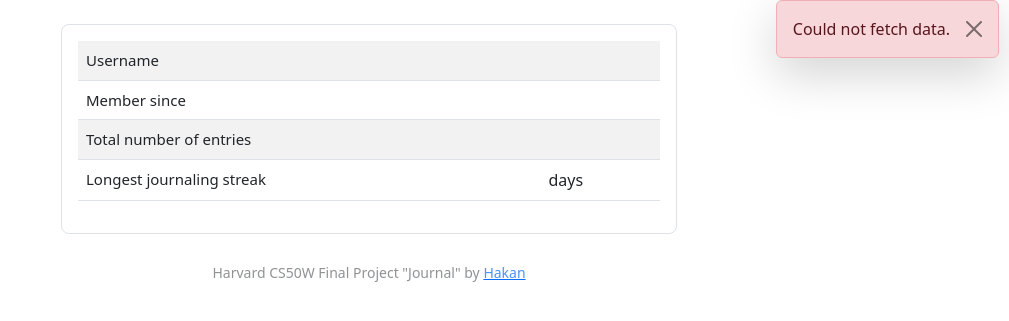
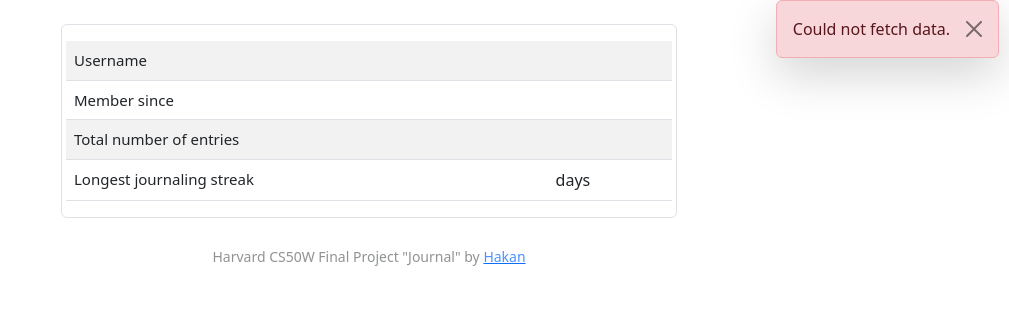
Before and after one commit to hakanayata/journal, a Django app: page /profile in a window 1280 px wide. Shown: the part 64-385 px from the top of the page, without its empty margins (271-1280 px from the left). Run offline with Django 4.2, Linux system fonts and the light colour scheme.

Commit message:
table style upd

```diff
--- a/journal/templates/journal/profile.html
+++ b/journal/templates/journal/profile.html
@@ -3,7 +3,7 @@
 {% block body %}
 
 <div class="container d-grid col-12 col-lg-6 mt-2 mx-auto">
-    <div class="border rounded-3 p-3 my-3">
+    <div class="border rounded-2 pt-3 px-1 my-3">
         <table class="table table-striped" id="profileTable">
             <tr>
                 <td>Username</td>
```
